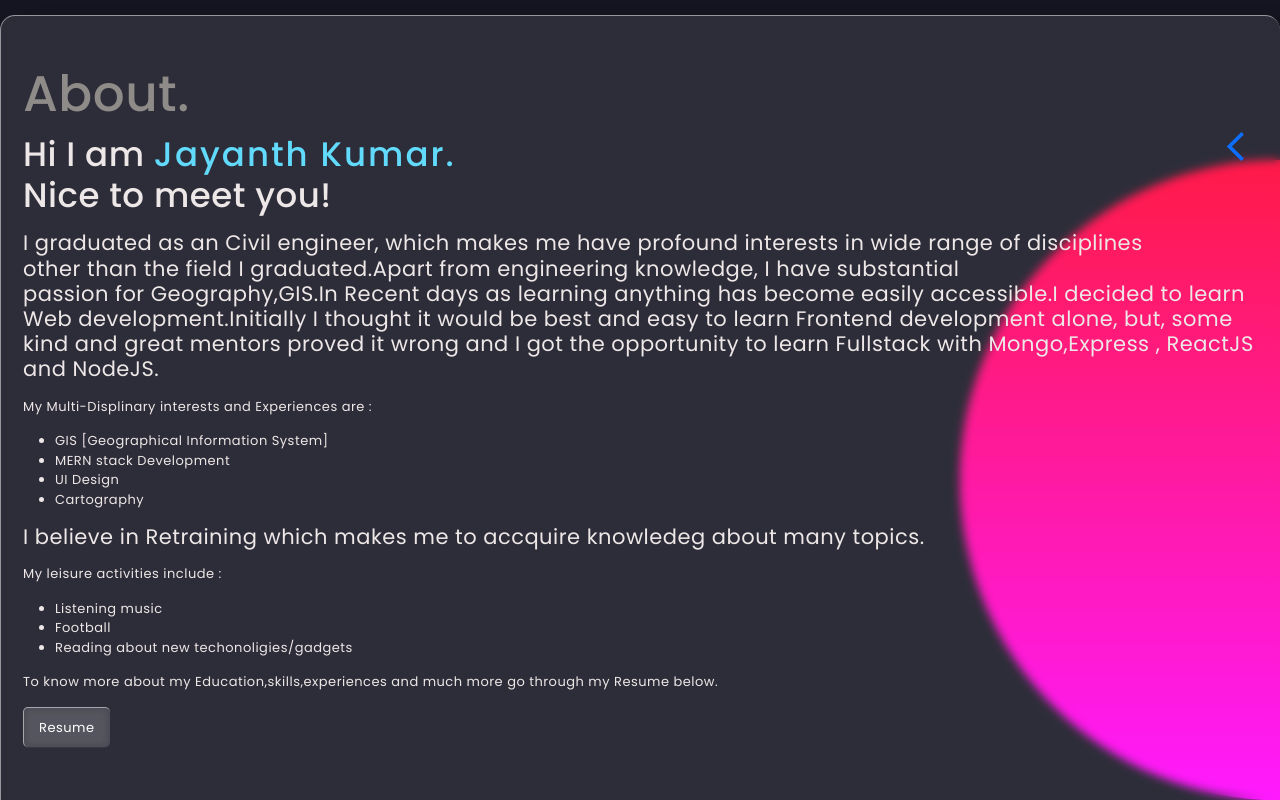
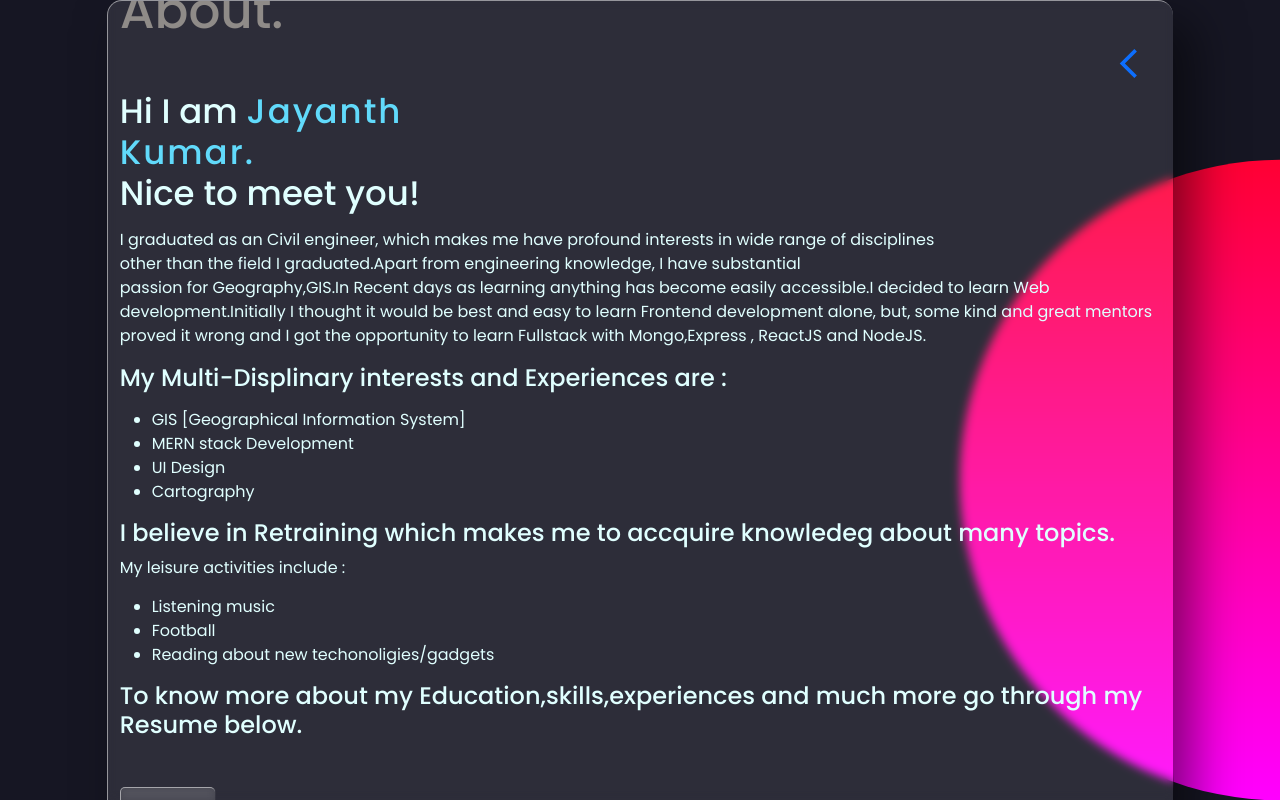
Before and after one commit to Jayanth9710/Portfolio, a React (Create React App) app: page /about in a window 1280 px wide. Built offline with nearby package versions, Linux system fonts and the light colour scheme.

Commit message:
about section chnaged

```diff
--- /dev/null
+++ b/src/AboutMe.js
@@ -0,0 +1,83 @@
+import React from "react";
+import { Link } from "react-router-dom";
+import './resume.pdf'
+import ArrowBackIosNewIcon from '@mui/icons-material/ArrowBackIosNew';
+
+function AboutMe() {
+  return (
+    <div className="container-fluid AboutMe_section">
+      <div className="row AboutRow" >
+        <div className="col-md-1 col-lg-1 col-xl-1"></div>
+        <div className="col-md-10 col-lg-10 col-xl-10 col-12 aboutCard">
+          <div className="row">
+            <div className="col-9">
+              <h1 id="about">About.</h1>
+            </div>
+            <div className="col-3">
+              <Link to="/">
+                <ArrowBackIosNewIcon className="home-button">
+                  HOME
+                </ArrowBackIosNewIcon>
+              </Link>
+            </div>
+          </div>
+          <div className="row">
+              <div className="col-5">
+              <h2 className="nice">
+            Hi I am <span className="name">Jayanth Kumar.</span>
+            <br /> Nice to meet you!
+          </h2>
+              </div>
+          </div>
+          <div className="row">
+              <div className="col-12">
+                  <p> I graduated as an Civil engineer, which makes me have profound
+            interests in wide range of disciplines <br />
+            other than the field I graduated.Apart from engineering knowledge, I have substantial<br/> passion for
+            Geography,GIS.In Recent days as learning anything has become easily accessible.I decided to learn Web development.Initially I thought it would be best and easy to learn Frontend development alone, but, some kind and great mentors proved it wrong and I got the opportunity to learn Fullstack with Mongo,Express , ReactJS and NodeJS.</p>
+              </div>
+          </div>
+          <div className="row">
+              <div className="col-12">
+              <h4>My Multi-Displinary interests and Experiences are :</h4>
+              <ul className="list">
+              <li>GIS [Geographical Information System]</li>
+              <li>MERN stack Development</li>
+              <li>UI Design</li>
+              <li>Cartography</li>
+            </ul>
+          </div>
+          </div>
+          <div className="row">
+              <div className="col-12">
+              <h4>I believe in Retraining which makes me to accquire knowledeg about
+            many topics.</h4>
+            </div>
+            <div className="col-12">
+            My leisure activities include :
+            <ul className="list">
+              <li>Listening music</li>
+              <li>Football</li>
+              <li>Reading about new techonoligies/gadgets</li>
+            </ul>
+            </div>
+          </div>
+          <div className="row">
+              <div className="col-12">
+                  <h4> To know more about my Education,skills,experiences and much more go through my Resume below.</h4>
+         <br/>
+         </div>
+         <div className="col-4">
+          <a href="https://drive.google.com/file/d/1KxjGMPpWOsvn46L3eliYcHK0Ckr087lT/view?usp=sharing" target="_blank" rel="noreferrer" className="resume">Resume</a>
+
+          </div>
+        </div>
+
+      </div>
+      <div className="col-md-1 col-lg-1 col-xl-1 "></div>
+    </div>
+    </div>
+  );
+}
+
+export default AboutMe;
--- a/src/App.css
+++ b/src/App.css
@@ -269,6 +269,26 @@ display: none;
   backdrop-filter: blur(5px);
 }
 
+.aboutCard{
+  box-shadow: 20px 20px 50px rgba(0, 0, 0, 0.5);
+  border-radius: 15px;
+  background: rgba(255, 255, 255, 0.1);
+  overflow: hidden;
+  border-top: 1px solid rgba(255, 255, 255, 0.5);
+  border-left: 1px solid rgba(255, 255, 255, 0.5);
+  backdrop-filter: blur(5px);
+}
+
+.AboutRow{
+  display: flex;
+  justify-content: center;
+  align-items: center;
+}
+
+.AboutMe_section{
+  color: lightcyan;
+}
+
 .contact-button{
   background: none;
   color: #bb0000;
--- a/src/App.js
+++ b/src/App.js
@@ -5,6 +5,7 @@ import About from "./about"
 import Contact from './contact'
 import { BrowserRouter as Router, Switch, Route } from "react-router-dom";
 import Skills from "./Skills";
+import AboutMe from "./AboutMe";
 function App() {
   return (
     <>
@@ -15,7 +16,7 @@ function App() {
            <Switch>
              <Route key={1} path="/" component={HomePage} exact={true}/>
              <Route key={2} path="/projects" component={Projects} exact={true}/>
-             <Route key={3} path="/about" component={About} exact={true}/>
+             <Route key={3} path="/about" component={AboutMe} exact={true}/>
              <Route key={4} path="/contact" component={Contact} exact={true}/>
              <Route key={4} path="/skills" component={Skills} exact={true}/>
            </Switch>
```
